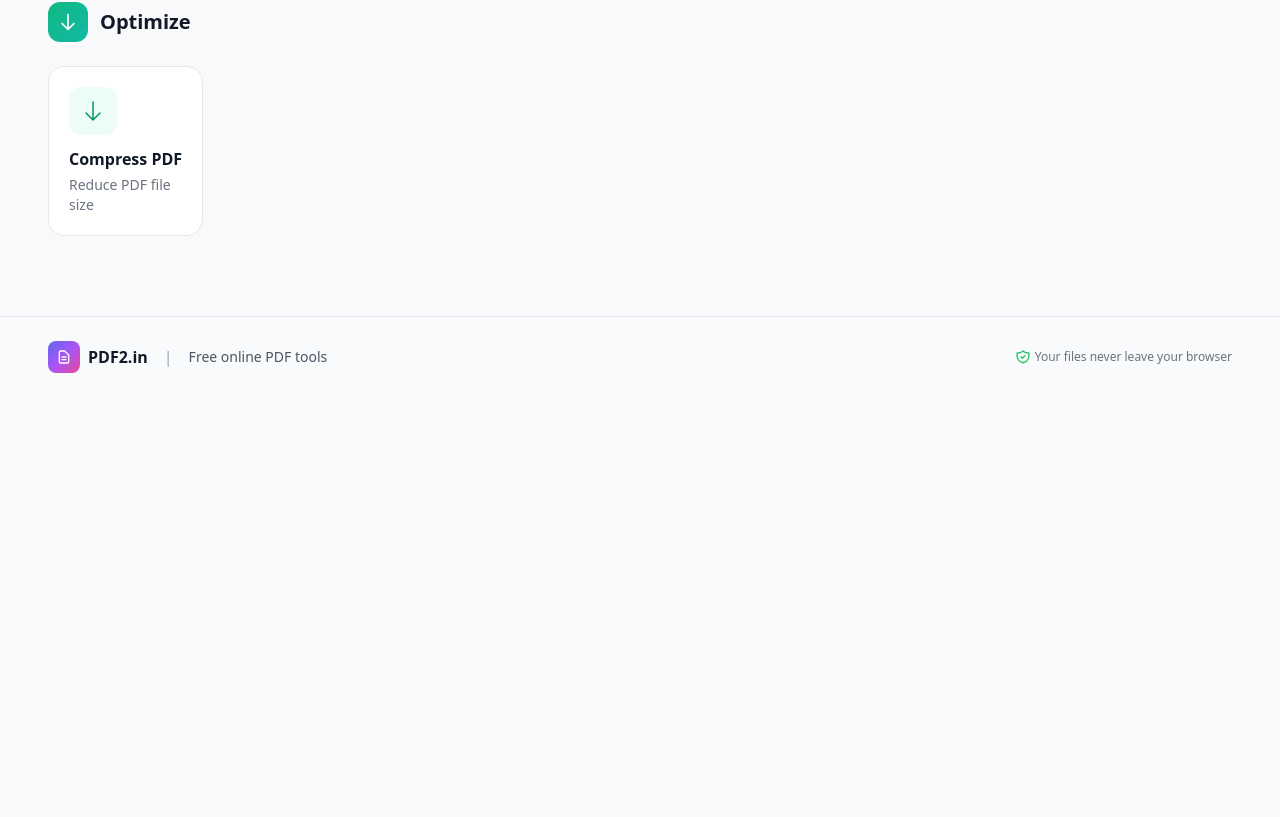
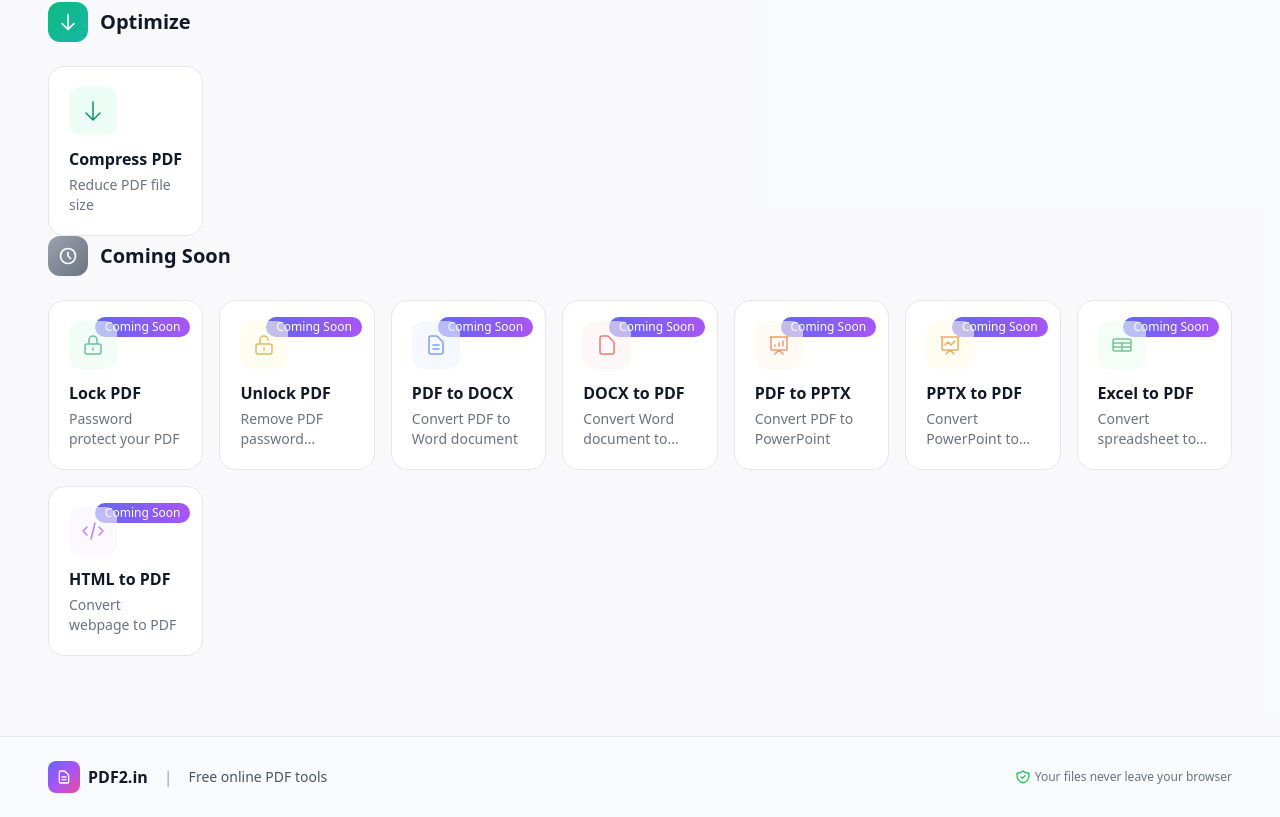
Before and after one commit to Aarohan-Enteprises/pdf-editor, a Next.js app: page / in a window 1280 px wide. Shown: the part 1825-2642 px from the top of the page. Before the commit the page ends 2222 px from the top, so only its background shows below. Built offline with nearby package versions, Linux system fonts and the light colour scheme.

Commit message:
Fix: Add back Coming Soon section to use UpcomingToolCard
Resolves ESLint error for unused component.

```diff
--- a/src/app/page.tsx
+++ b/src/app/page.tsx
@@ -692,6 +692,28 @@ export default function HomePage() {
               ))}
             </div>
           </div>
+
+          {/* Coming Soon Tools */}
+          <div>
+            <div className="flex items-center gap-3 mb-6">
+              <div className="w-10 h-10 rounded-xl bg-gradient-to-br from-gray-400 to-gray-500 flex items-center justify-center text-white">
+                <svg className="w-5 h-5" fill="none" stroke="currentColor" viewBox="0 0 24 24">
+                  <path strokeLinecap="round" strokeLinejoin="round" strokeWidth={2} d="M12 8v4l3 3m6-3a9 9 0 11-18 0 9 9 0 0118 0z" />
+                </svg>
+              </div>
+              <h3 className="text-xl font-semibold text-gray-900 dark:text-white">Coming Soon</h3>
+            </div>
+            <div className="grid grid-cols-2 sm:grid-cols-3 lg:grid-cols-4 xl:grid-cols-7 gap-4">
+              {upcomingTools.map((tool, index) => (
+                <UpcomingToolCard
+                  key={tool.id}
+                  tool={tool}
+                  index={index + organizeTools.length + convertTools.length + editTools.length + optimizeTools.length}
+                  isVisible={toolsInView && visibleItems.includes(index + organizeTools.length + convertTools.length + editTools.length + optimizeTools.length)}
+                />
+              ))}
+            </div>
+          </div>
         </div>
       </section>
 
```
